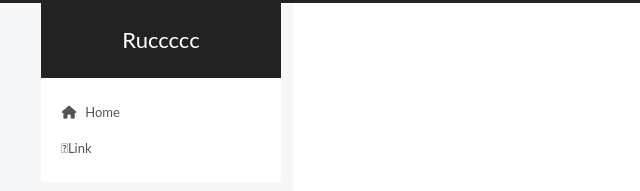
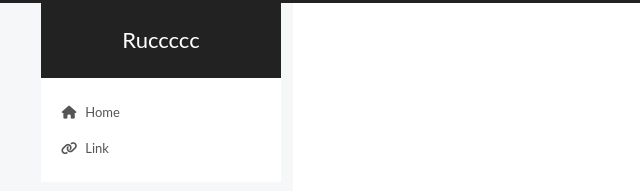
Before and after one commit to Ruccccc/Ruccccc.github.io, a plain HTML site: page 2022/09/23/hello-world/index.html in a window 1280 px wide. Shown: the top 191 px of the page, 19-659 px from the left. Drawn offline with nearby package versions, Linux system fonts and the light colour scheme.

Commit message:
Site updated: 2022-09-24 16:04:02

```diff
--- a/2022/09/23/hello-world/index.html
+++ b/2022/09/23/hello-world/index.html
@@ -86,7 +86,7 @@
 
 
 <nav class="site-nav">
-  <ul class="main-menu menu"><li class="menu-item menu-item-home"><a href="/" rel="section"><i class="fa fa-home fa-fw"></i>Home</a></li><li class="menu-item menu-item-link"><a href="/test" rel="section"><i class="fa-link fa-fw"></i>Link</a></li>
+  <ul class="main-menu menu"><li class="menu-item menu-item-home"><a href="/" rel="section"><i class="fa fa-home fa-fw"></i>Home</a></li><li class="menu-item menu-item-link"><a href="/test" rel="section"><i class="fa fa-link fa-fw"></i>Link</a></li>
   </ul>
 </nav>
 
```
Also changed, not shown: 2022/09/24/Github-Page-with-Hexo/index.html (+1 -1 lines), archives/2022/09/index.html (+1 -1 lines), archives/2022/index.html (+1 -1 lines), archives/index.html (+1 -1 lines), index.html (+1 -1 lines), tags/misc-git-github-hexo/index.html (+1 -1 lines), test/index.html (+1 -1 lines).
